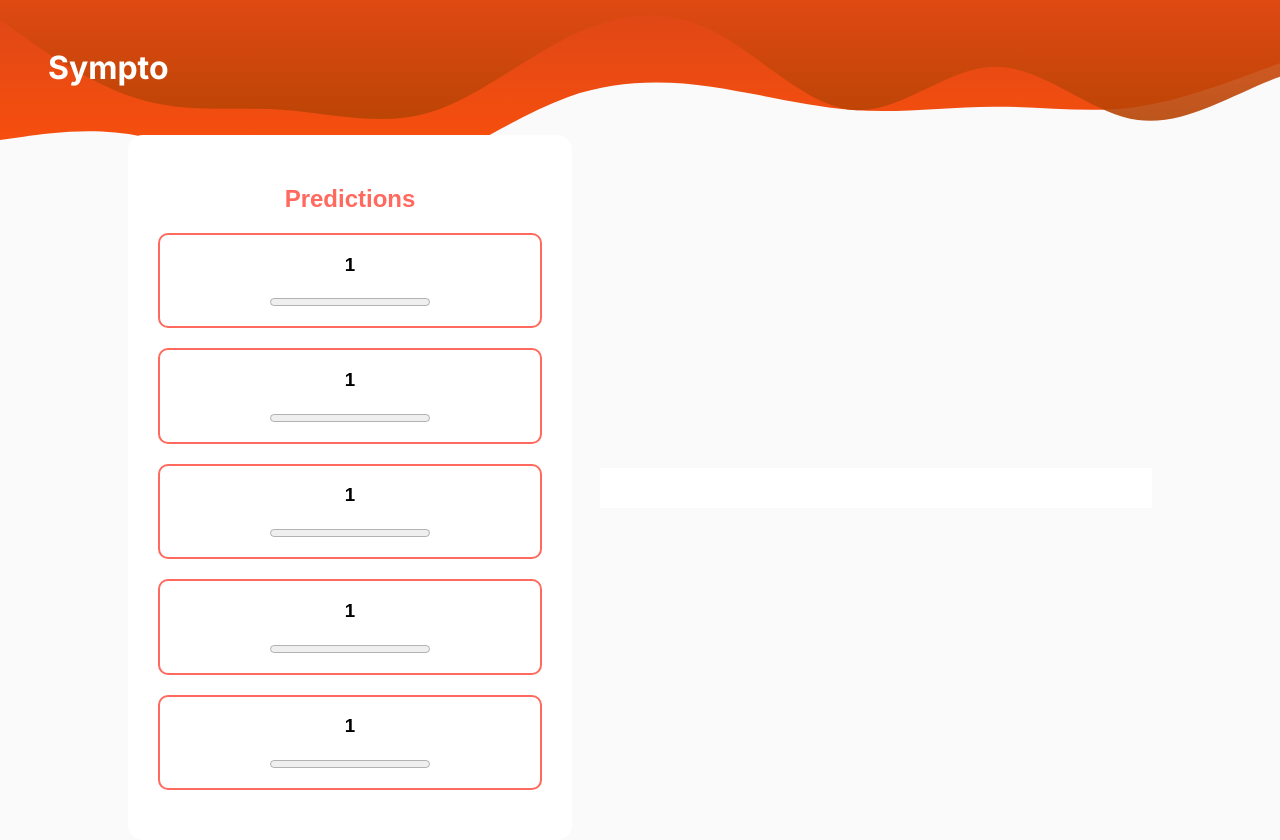
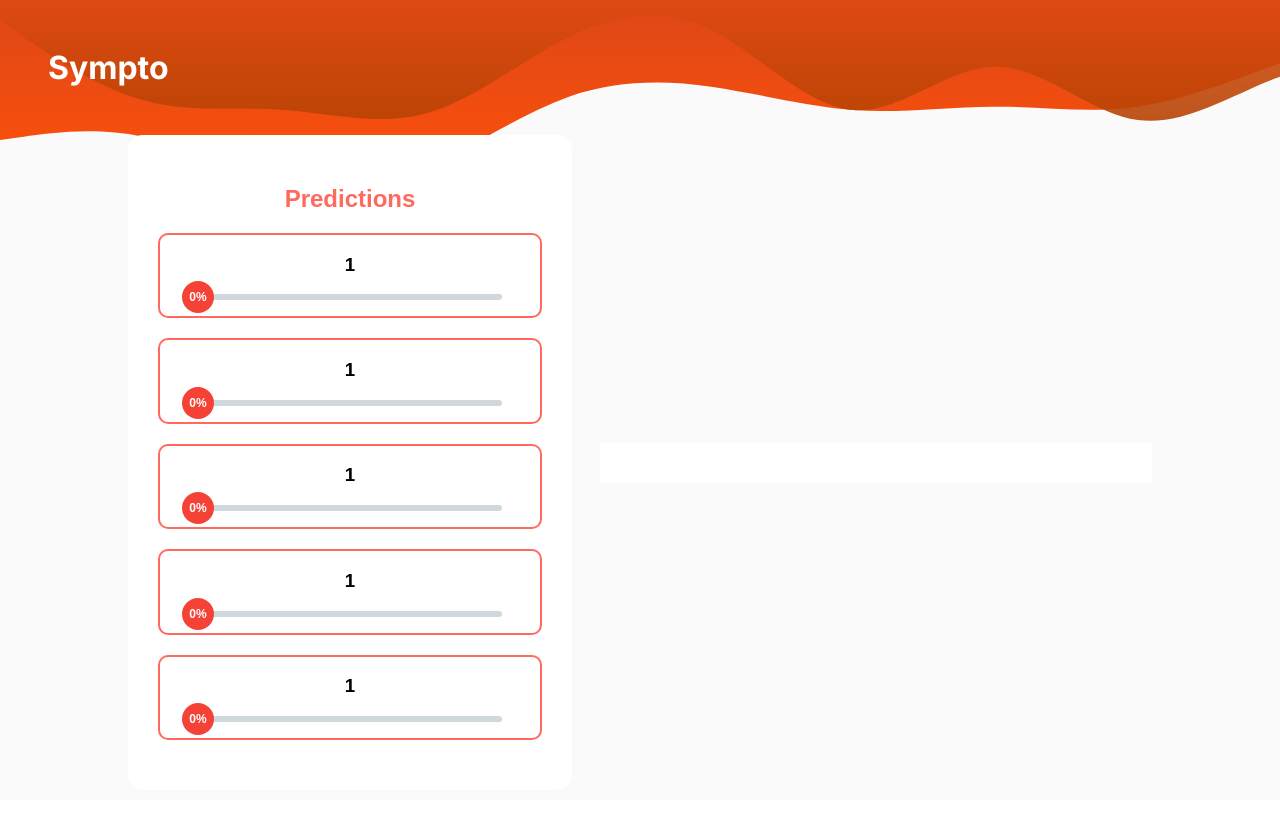
Before and after one commit to AliReda2/Sympto, a Flask app: template templates/symptomOutput.html in a window 1280 px wide. After the commit the page ends 740 px from the top, so only its background shows below. Run offline with Flask 3, Linux system fonts and the light colour scheme; the template is opened without the code that fills it: most values are stand-ins (such as "Sample title", 1, 10 or a date in 2020); parts of the project's set-up code (start-up, migrations or seed data) failed here and were passed over.

Commit message:
Update symptomOutput.css

```diff
--- a/static/css/symptomOutput.css
+++ b/static/css/symptomOutput.css
@@ -85,3 +85,89 @@
     display: none;
 
 }
+@property --progress-value {
+  syntax: '<integer>';
+  inherits: true;
+  initial-value: 0;
+}
+
+:root {
+  --progress-bar-color: #cfd8dc;
+  --progress-value-color: #2196f3;
+  --progress-empty-color-h: 4.1;
+  --progress-empty-color-s: 89.6;
+  --progress-empty-color-l: 58.4;
+  --progress-filled-color-h: 122.4;
+  --progress-filled-color-s: 39.4;
+  --progress-filled-color-l: 49.2;
+}
+progress[value] {
+  display: block;
+  position: relative;
+  appearance: none;
+  width: 80%;
+  height: 6px;
+  border: 0;
+  --border-radius: 10px;
+  border-radius: var(--border-radius);
+  counter-reset: progress var(--progress-value);
+  --progress-value-string: counter(progress) '%';
+  --progress-max-decimal: calc(var(--value, 0) / var(--max, 0));
+  --progress-value-decimal: calc(var(--progress-value, 0) / var(--max, 0));
+  @supports selector(::-moz-progress-bar) {
+    --progress-value-decimal: calc(var(--value, 0) / var(--max, 0));
+  }
+  --progress-value-percent: calc(var(--progress-value-decimal) * 100%);
+  --progress-value-color: hsl(
+    calc((var(--progress-empty-color-h) + (var(--progress-filled-color-h) - var(--progress-empty-color-h)) * var(--progress-value-decimal)) * 1deg)
+    calc((var(--progress-empty-color-s) + (var(--progress-filled-color-s) - var(--progress-empty-color-s)) * var(--progress-value-decimal)) * 1%)
+    calc((var(--progress-empty-color-l) + (var(--progress-filled-color-l) - var(--progress-empty-color-l)) * var(--progress-value-decimal)) * 1%)
+  );
+  animation: calc(3s * var(--progress-max-decimal)) linear 0.5s 1 normal both progress;
+}
+
+progress[value]::-webkit-progress-bar {
+  background-color: var(--progress-bar-color);
+  border-radius: var(--border-radius);
+  overflow: hidden;
+}
+
+progress[value]::-webkit-progress-value {
+  width: var(--progress-value-percent) !important;
+  background-color: var(--progress-value-color);
+  border-radius: var(--border-radius);
+}
+
+progress[value]::-moz-progress-bar {
+  width: var(--progress-value-percent) !important;
+  background-color: var(--progress-value-color);
+  border-radius: var(--border-radius);
+}
+
+progress[value]::after {
+  display: flex;
+  align-items: center;
+  justify-content: center;
+  --size: 32px;
+  width: var(--size);
+  height: var(--size);
+  position: absolute;
+  left: var(--progress-value-percent);
+  top: 50%;
+  transform: translate(-50%, -50%);
+  background-color: var(--progress-value-color);
+  border-radius: 50%;
+  content: attr(value);
+  content: var(--progress-value-string, var(--value));
+  font-size: 12px;
+  font-weight: 700;
+  color: #fff;
+}
+
+@keyframes progress {
+	from {
+		--progress-value: 0;
+	} to {
+		--progress-value: var(--value);
+	}
+}
```
